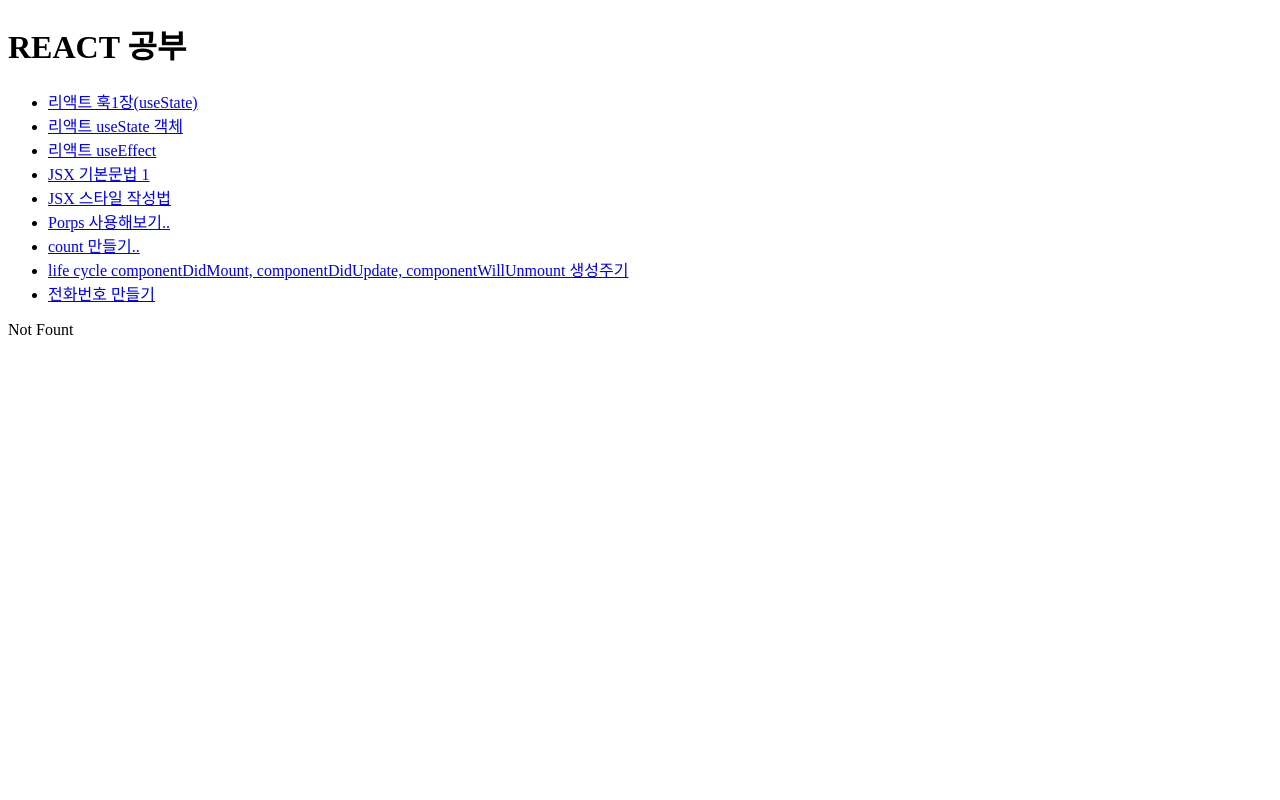
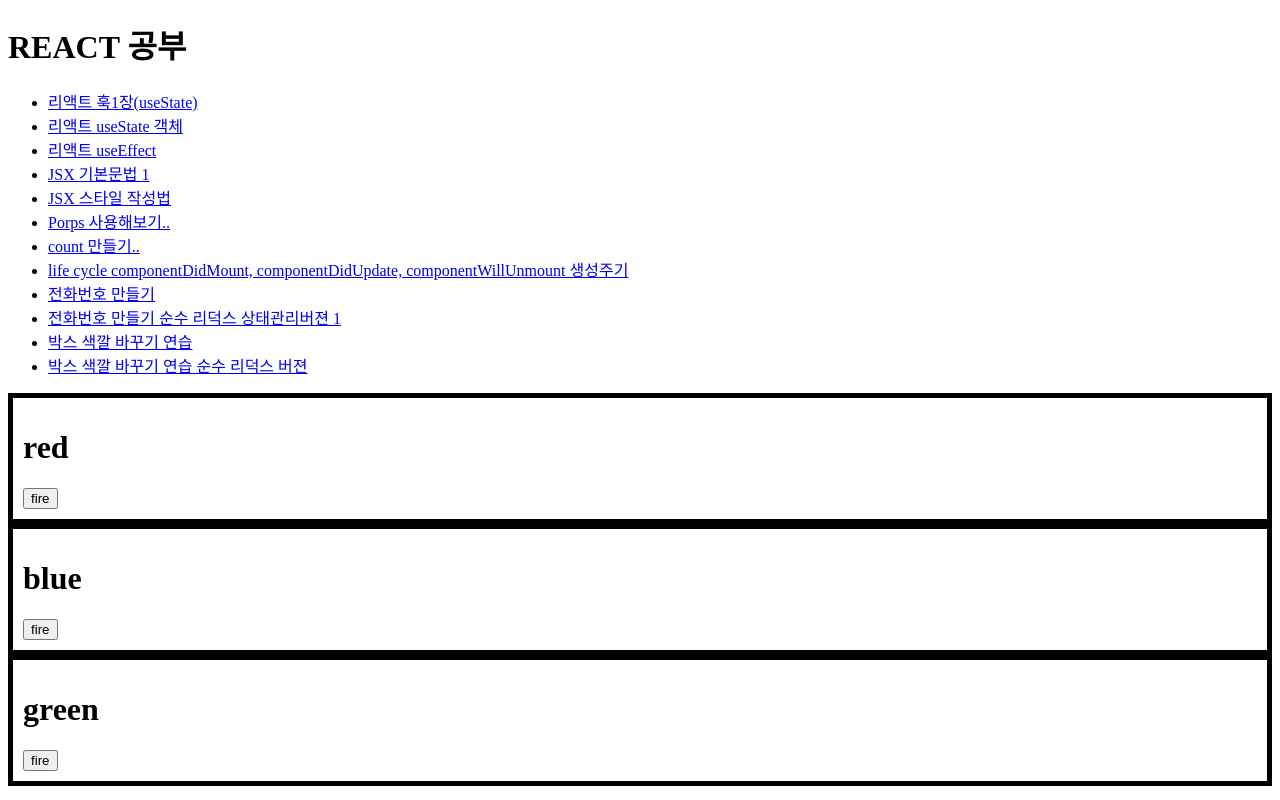
Before and after one commit to kjspp4/react-study, a React (Create React App) app: page /exam12 in a window 1280 px wide. Built offline with nearby package versions, Linux system fonts and the light colour scheme.

Commit message:
리덕스 연습

```diff
--- a/package.json
+++ b/package.json
@@ -9,7 +9,8 @@
     "react": "^17.0.0",
     "react-dom": "^17.0.0",
     "react-router-dom": "^5.2.0",
-    "react-scripts": "3.4.4"
+    "react-scripts": "3.4.4",
+    "redux": "^4.0.5"
   },
   "scripts": {
     "start": "react-scripts start",
--- a/src/App.js
+++ b/src/App.js
@@ -11,6 +11,9 @@
 import Exam08 from './routes/Exam08'
 import Exam09 ,{PhoneForm} from './routes/Exam09'
 
+import Exam10  from './routes/Exam10'
+import Exam11  from './routes/Exam11'
+import Exam12  from './routes/Exam12'
 
 const Home = ()=>{
   return(
@@ -101,6 +104,9 @@
           <li><NavLink exact to="/exam07"> count  만들기.. </NavLink> </li>
           <li><NavLink exact to="/exam08"> life cycle componentDidMount, componentDidUpdate, componentWillUnmount 생성주기 </NavLink> </li>
           <li><NavLink exact to="/exam09"> 전화번호 만들기 </NavLink> </li>
+          <li><NavLink exact to="/exam10"> 전화번호 만들기 순수 리덕스 상태관리버젼 1 </NavLink> </li>
+          <li><NavLink exact to="/exam11"> 박스 색깔 바꾸기 연습 </NavLink> </li>
+          <li><NavLink exact to="/exam12"> 박스 색깔 바꾸기 연습 순수 리덕스 버젼</NavLink> </li>
 
           {/* <li><NavLink exact to="/exam01" >useState 연습</NavLink> </li>
           <li><NavLink exact to="/contract">Contract</NavLink> </li> */}
@@ -116,7 +122,9 @@
           <Route exact  path="/exam08" component={Exam08}></Route>
           <Route exact  path="/exam09" component={Exam09}></Route>
           <Route exact  path="/phoneForm" component={PhoneForm}></Route>
-
+          <Route exact  path="/exam10" component={Exam10}></Route>
+          <Route exact  path="/exam11" component={Exam11}></Route>
+          <Route exact  path="/exam12" component={Exam12}></Route>
           {/* <Route exact path="/exam01"  component={Exam01}  > </Route>
           <Route exact path="/contract" component={Contract} ></Route> */}
 
--- /dev/null
+++ b/src/routes/Exam10.js
@@ -0,0 +1,186 @@
+import React, { useMemo, useState } from 'react';
+import reactRouterDom from 'react-router-dom';
+
+const Exam10 = () => {
+  const [information ,setInformation] =useState({items:[
+      {id:0, name:"홍길동", phone:11},
+      {id:1, name:"고길동", phone:90},
+      {id:2, name:"둘리", phone:33},
+      {id:3, name:"또치", phone:44}]
+    }
+  );
+
+
+  const [cnt, setCnt] = useState(4);
+  const [keyword, setKeyword] = useState('');
+
+
+  const handleCreate = (user)=>{
+      //setInformation(  {name:name, phone:phone});
+      //console.log(user);
+      setCnt(cnt+1);
+      setInformation({...information, items: [...information.items, {id:cnt, name: user.name, phone:user.phone } ]  } ) ;
+      //console.log("handel create")
+  }
+
+
+  const handelRemove= (id)=>{
+    setInformation({items: [ ...information.items.filter(p=>p.id !== id)] } );
+  }
+
+
+  const handleUpdate=(id, user)=>{
+    const list =  information.items.map(
+        info =>{
+            if(info.id === id){
+                return {
+                    id:id,
+                    ...user
+                };
+            }
+            return info;
+        });
+
+    setInformation({items:list });
+
+      console.log( JSON.stringify(list));
+  }
+
+  const handleSearch=(e)=>{
+    setKeyword( e.target.value);
+  }
+
+
+
+
+  return (
+    <>
+        {/* <h1>{`부모.. name :  ${user.name} , phone : ${user.phone}  ` } </h1> */}
+        {/* <h1>  { JSON.stringify(information) }</h1> */}
+
+         <div> <b>검색:</b> <input name="search"  value= {keyword}  onChange={handleSearch}  />  </div>
+        <PhoneInfoList data={information.items.filter( p=>p.name.indexOf(keyword) > -1)} onRemove= {handelRemove} onUpdate= {handleUpdate} ></PhoneInfoList>
+        <PhoneForm onCreate={handleCreate}  />
+    </>
+  )
+};
+
+
+
+const PhoneInfoList =  ({data, onRemove, onUpdate}) =>{
+    const list = data.map(info=>(
+        <PhoneInfo info={info} key={info.id} onRemove={onRemove} onUpdate= {onUpdate} ></PhoneInfo>
+    ));
+    console.log("PhoneInfoList");
+    return(
+        <>
+            {list}
+
+        </>
+    );
+}
+
+
+const PhoneInfo =  ({info, onRemove,onUpdate}) => {
+    const style = {
+        border: '1px solid black',
+        padding:'8px',
+        margin:'8px'
+
+    }
+
+    const [edit, setEdit] = useState(false);
+    const [user, setUser] = useState(info);
+
+    const handelToggleEdit = ()=>{
+        if(edit){
+            onUpdate(info.id, user);
+            //setUser(info);
+        }
+        // }else{
+        //     setUser(info);
+        // }
+        setEdit(!edit);
+    }
+
+    const handelRemove = ()=>{
+        onRemove(info.id);
+    }
+
+
+
+
+    const handleChangeUser=(e)=>{
+        setUser({...user, [e.target.name] :e.target.value });
+    }
+
+    console.log(user.name);
+
+    return (
+        <div style={style}>
+            {
+                edit ? (
+                    <>
+                    <div><b> <input name="name"  value= {user.name} onChange={handleChangeUser} />  </b></div>
+                    <div><b> <input name="phone" value= {user.phone} onChange={handleChangeUser}  />  </b></div>
+                </>
+                ) :(
+                    <>
+                        <div><b> {info.id}  </b></div>
+                        <div><b> {info.name}  </b></div>
+                        <div> {info.phone}  </div>
+                    </>
+                )
+
+            }
+
+
+            <button onClick={handelRemove}> 삭제.. </button>
+            <button onClick={handelToggleEdit}>
+            { edit ? '적용' : '수정' }
+
+            </button>
+
+        </div>
+    );
+};
+
+
+
+
+
+export const PhoneForm = ({onCreate})=>{
+    const [user ,setUser] =useState({name:'', phone:'' });
+
+    const changeName = (e) =>{
+        setUser({ ...user, name: e.target.value  });
+
+    }
+
+    const changeValue = (e) =>{
+        setUser({ ...user, [e.target.name]: e.target.value  });
+    }
+
+
+    const handleSubmit = (e)=>{
+        e.preventDefault();
+        onCreate(user);
+    }
+
+
+
+    return (
+       <form onSubmit={handleSubmit} >
+           <h3>{`name :  ${user.name} , phone : ${user.phone}  ` } </h3>
+           {/* <input onChange={ (e)=>setName(e.target.value) } value={name} ></input> */}
+
+           <input name="name" placeholder="이름" onChange={ changeValue } value={user.name} ></input>
+           <input name="phone" placeholder="전화번호" onChange={ changeValue } value={user.phone} ></input>
+           <button type="submit"> 등록</button>
+       </form>
+    );
+}
+
+
+
+export default Exam10;
--- /dev/null
+++ b/src/routes/Exam11.js
@@ -0,0 +1,69 @@
+import React, { useState } from 'react';
+
+
+const Exam11 = () => {
+
+    const [list, setList] = useState({ data: [
+                                {id:0, color:"red"}
+                                ,{id:1, color:"blue"}
+                                ,{id:2, color:"green"}
+                            ], selectColor:""
+                          }
+    );
+
+
+
+    const handelSelectColor = (selcolor)=>{
+        setList({...list, selectColor:selcolor });
+    };
+
+
+    return (
+        <>
+
+            <BoxColorList items={list}  colorChange={handelSelectColor}  />
+        </>
+    );
+};
+
+
+const BoxColorList = ({items, colorChange})=>{
+    console.log(items);
+    const list = items.data.map(item=><BoxColor item={item}  selectColor={items.selectColor} colorChange={colorChange}  key={item.id} />);
+    return (
+        <>
+         { list }
+        </>
+    );
+}
+
+
+
+
+const BoxColor = ({item, selectColor, colorChange})=>{
+
+    console.log(selectColor);
+    const [color , setColor] = useState('');
+
+    const style = {
+        border:"5px solid black",
+        padding:"10px",
+        background:  selectColor || color
+    };
+
+    const handelSelectColor= ()=>{
+        colorChange(item.color);
+        setColor(item.color);
+
+    };
+
+    return(
+        <div style={style}>
+            <h1> { item.color } </h1>
+            <button onClick={ handelSelectColor  } >fire</button>
+        </div>
+    );
+}
+
+
+export default Exam11;
--- /dev/null
+++ b/src/routes/Exam12.js
@@ -0,0 +1,97 @@
+import React, { useState } from 'react';
+
+import { createStore } from 'redux'
+
+const getStore = ()=>createStore(reducer);
+
+//  기존 스테이트 값과 action 인자..
+const initialState  = {data:[], selectColor:""};
+
+
+
+
+const reducer= (state = initialState, action)=>{
+    console.log("REDUX CALL" ,state);
+    switch(action.type){
+        case "CHANGE_COLOR":
+            return ({...state, selectColor:action.color});
+
+    }
+    return state;
+}
+
+const CHANGE_COLOR = "CHANGE_COLOR";
+
+const colorChange = (sel_color) => ({
+	type: CHANGE_COLOR,
+    color:sel_color
+});
+
+
+const Exam12 = () => {
+
+    //const store = getStore();
+   // ..store.get
+   // store.subscribe(Exam12());
+
+    const [list, setList] = useState({ data: [
+                                {id:0, color:"red"}
+                                ,{id:1, color:"blue"}
+                                ,{id:2, color:"green"}
+                            ], selectColor:""
+                          }
+    );
+
+
+    return (
+        <>
+
+            <BoxColorList items={list}  />
+        </>
+    );
+};
+
+
+const BoxColorList = ({items})=>{
+    console.log(items);
+    const list = items.data.map(item=><BoxColor item={item}  selectColor={items.selectColor}  key={item.id} />);
+    return (
+        <>
+         { list }
+        </>
+    );
+}
+
+
+
+
+const BoxColor = ({item, selectColor})=>{
+
+
+
+    console.log(selectColor);
+    const [color , setColor] = useState('');
+
+    const style = {
+        border:"5px solid black",
+        padding:"10px",
+        background:  selectColor || color
+    };
+
+    const handelSelectColor= ()=>{
+        // const store =  getStore();
+        // store.su
+        // store.dispatch(colorChange(item.color));
+
+    };
+
+    return(
+        <div style={style}>
+            <h1> { item.color } </h1>
+            <button onClick={ handelSelectColor  } >fire</button>
+        </div>
+    );
+}
+
+
+export default Exam12;
```
Also changed, not shown: src/index.css (line endings or trailing spaces), 1 other file (tests, documents, lock files or other folders).
